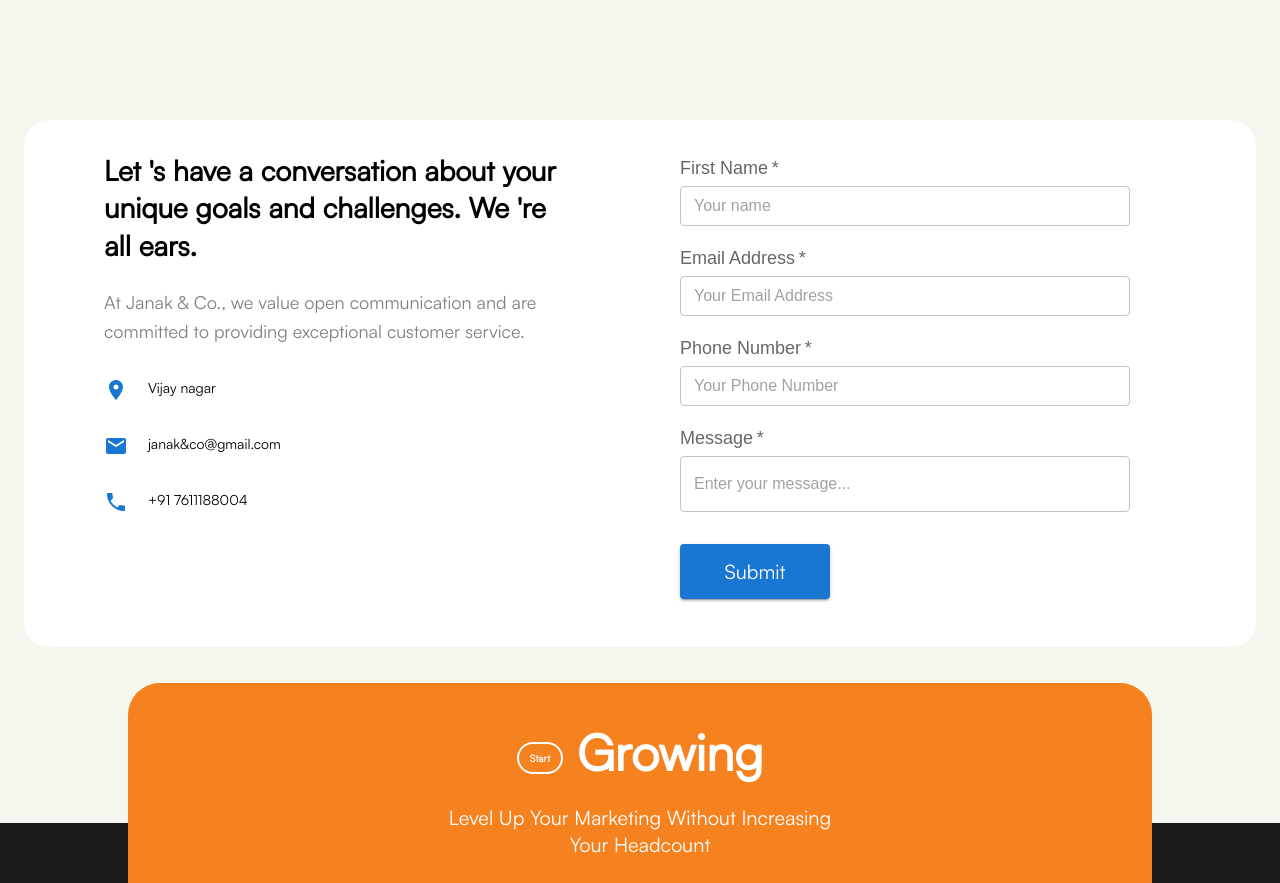
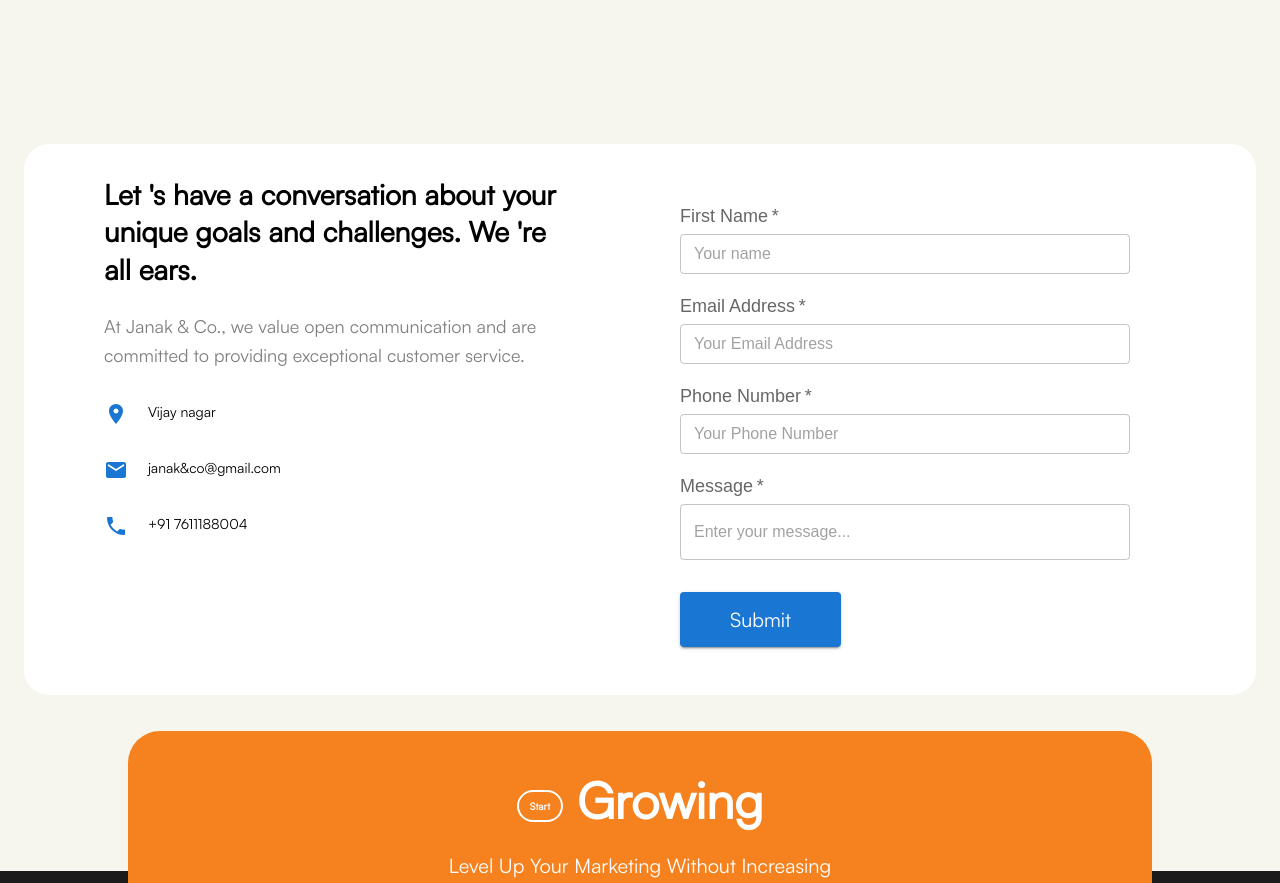
Before and after one commit to SACHINQEEP/janak_co, a React (Create React App) app: page /contact-us in a window 1280 px wide. Shown: the part 600-1483 px from the top of the page. Built offline with nearby package versions, Linux system fonts and the light colour scheme.

Commit message:
UI Changes

```diff
--- a/src/features/ContactUs/contact-us.component.tsx
+++ b/src/features/ContactUs/contact-us.component.tsx
@@ -13,7 +13,7 @@ const ContactUsComponent = () => {
                 <CssBaseline />
                 <AboutUsPageComponent contentName='Get in Touch with Janak & Co.' order={true} image={contactImage} />
                 {/* <Container maxWidth="xl"> */}
-                <Grid container spacing={0} sx={{ backgroundColor: 'white', borderRadius: '25px', my: { xs: 5 }, py: { xs: 1, md: 1.5, lg: 3 }, px: { xs: 2, lg: 2 }, }}>
+                <Grid container spacing={0} sx={{ backgroundColor: 'white', borderRadius: '25px', my: { xs: 8 }, py: { xs: 1, md: 1.5, lg: 3 }, px: { xs: 2, lg: 2 }, }}>
                     <Grid item xs={12} md={12} lg={6} sx={{ px: { lg: 3 } }}>
                         <Typography variant="h5" color="initial" sx={{ fontSize: { xs: 20, md: 22, lg: 28 }, mb: 2, py: 1, px: { lg: 5 } }}>
                             Let &apos;s have a conversation about your unique goals and challenges. We &apos;re all ears.
@@ -32,29 +32,32 @@ const ContactUsComponent = () => {
                             <LocalPhoneIcon color='primary' sx={{ mr: 2 }} />   +91 7611188004
                         </Typography>
                     </Grid>
-                    <Grid item xs={12} md={12} lg={6} sx={{ px: { lg: 5 } }}>
+                    <Grid item xs={12} md={12} lg={6} sx={{ px: { lg: 5 }, mt: { xs: 4, sm: 3 } }}>
                         <form action="">
-                            <Grid container spacing={0} sx={{ maxWidth: 450 }}>
+                            <Grid container spacing={0} sx={{ maxWidth: 450, }}>
                                 <FormControl fullWidth>
                                     <Box sx={{ display: 'flex', flexDirection: 'column', my: 1 }}>
-                                        <FormLabel required sx={{ fontSize: 18, fontWeight: 100, py: 0.5 }}>First Name</FormLabel>
+                                        <FormLabel required sx={{ fontSize: { xs: 15, sm: 16, md: 17, lg: 18 }, fontWeight: 100, py: 0.5 }}>First Name</FormLabel>
                                         <TextField size='small' type='text' placeholder='Your name' name='first_name'></TextField>
                                     </Box>
                                     <Box sx={{ display: 'flex', flexDirection: 'column', my: 1 }}>
-                                        <FormLabel required sx={{ fontSize: 18, fontWeight: 100, py: 0.5 }}>Email Address</FormLabel>
+                                        <FormLabel required sx={{ fontSize: { xs: 15, sm: 16, md: 17, lg: 18 }, fontWeight: 100, py: 0.5 }}>Email Address</FormLabel>
                                         <TextField size='small' type='email' placeholder='Your Email Address' name='email_id'></TextField>
                                     </Box>
                                     <Box sx={{ display: 'flex', flexDirection: 'column', my: 1 }}>
-                                        <FormLabel required sx={{ fontSize: 18, fontWeight: 100, py: 0.5 }}>Phone Number</FormLabel>
+                                        <FormLabel required sx={{ fontSize: { xs: 15, sm: 16, md: 17, lg: 18 }, fontWeight: 100, py: 0.5 }}>Phone Number</FormLabel>
                                         <TextField size='small' type='number' placeholder='Your Phone Number' name='phone_number'></TextField>
                                     </Box>
                                     <Box sx={{ display: 'flex', flexDirection: 'column', my: 1 }}>
-                                        <FormLabel required sx={{ fontSize: 18, fontWeight: 100, py: 0.5 }}>Message</FormLabel>
+                                        <FormLabel required sx={{ fontSize: { xs: 15, sm: 16, md: 17, lg: 18 }, fontWeight: 100, py: 0.5 }}>Message</FormLabel>
                                         <TextField size='medium' type='text' placeholder='Enter your message...' name='message'></TextField>
                                     </Box>
-                                    <Button variant='contained' sx={{ maxWidth: 150, fontSize: { xs: 20, md: 20, xl: 30 }, my: { xs: 2, lg: 3 }, padding: '10px 50px' }}>
-                                        Submit
-                                    </Button>
+                                    <Box sx={{ display: 'flex', justifyContent: { xs: 'center', md: 'start' } }}>
+                                        <Button variant='contained' sx={{ fontSize: { xs: 18, md: 20, xl: 30 }, my: { xs: 2, lg: 3 }, padding: { xs: '5px 15px', md: '10px 50px', lg: '10px 50px' } }}>
+                                            Submit
+                                        </Button>
+
+                                    </Box>
                                 </FormControl>
                             </Grid>
                         </form>
```
